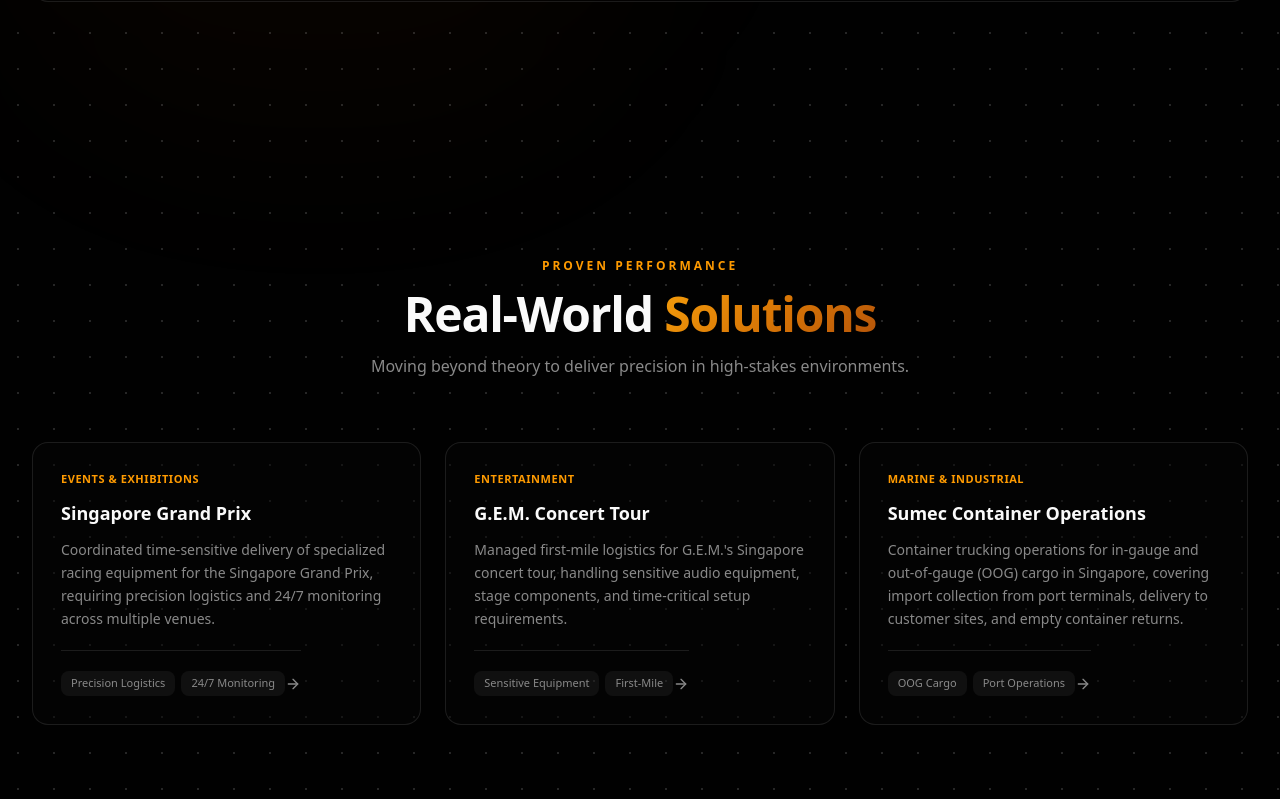
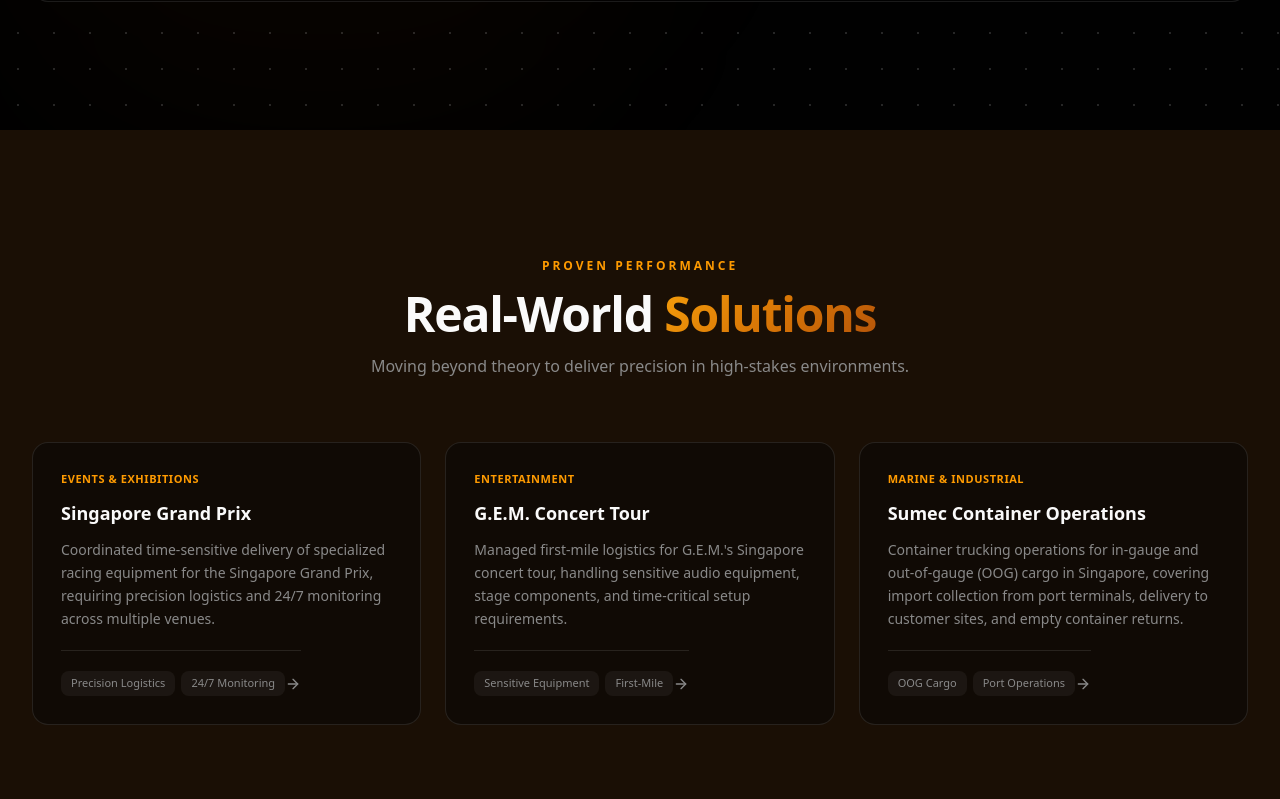
Before and after one commit to Eugeneglen/YeHeng-Logistic, a Next.js app: page / in a window 1280 px wide. Shown: the part 4341-5140 px from the top of the page. Built offline with nearby package versions, Linux system fonts and the light colour scheme.

Commit message:
3e94b626-7a05-4c60-ad41-83a3819a594b

```diff
--- a/src/app/page.tsx
+++ b/src/app/page.tsx
@@ -1022,7 +1022,7 @@
   const ref = useReveal();
 
   return (
-    <section id="projects" ref={ref} className="relative py-24 sm:py-32">
+    <section id="projects" ref={ref} className="relative py-24 sm:py-32 bg-[#1a0f05]">
       <div className="max-w-7xl mx-auto px-4 sm:px-6 lg:px-8">
         <div className="text-center mb-16">
           <p className="reveal text-xs font-semibold tracking-[0.25em] uppercase text-amber-500 mb-4">
```
